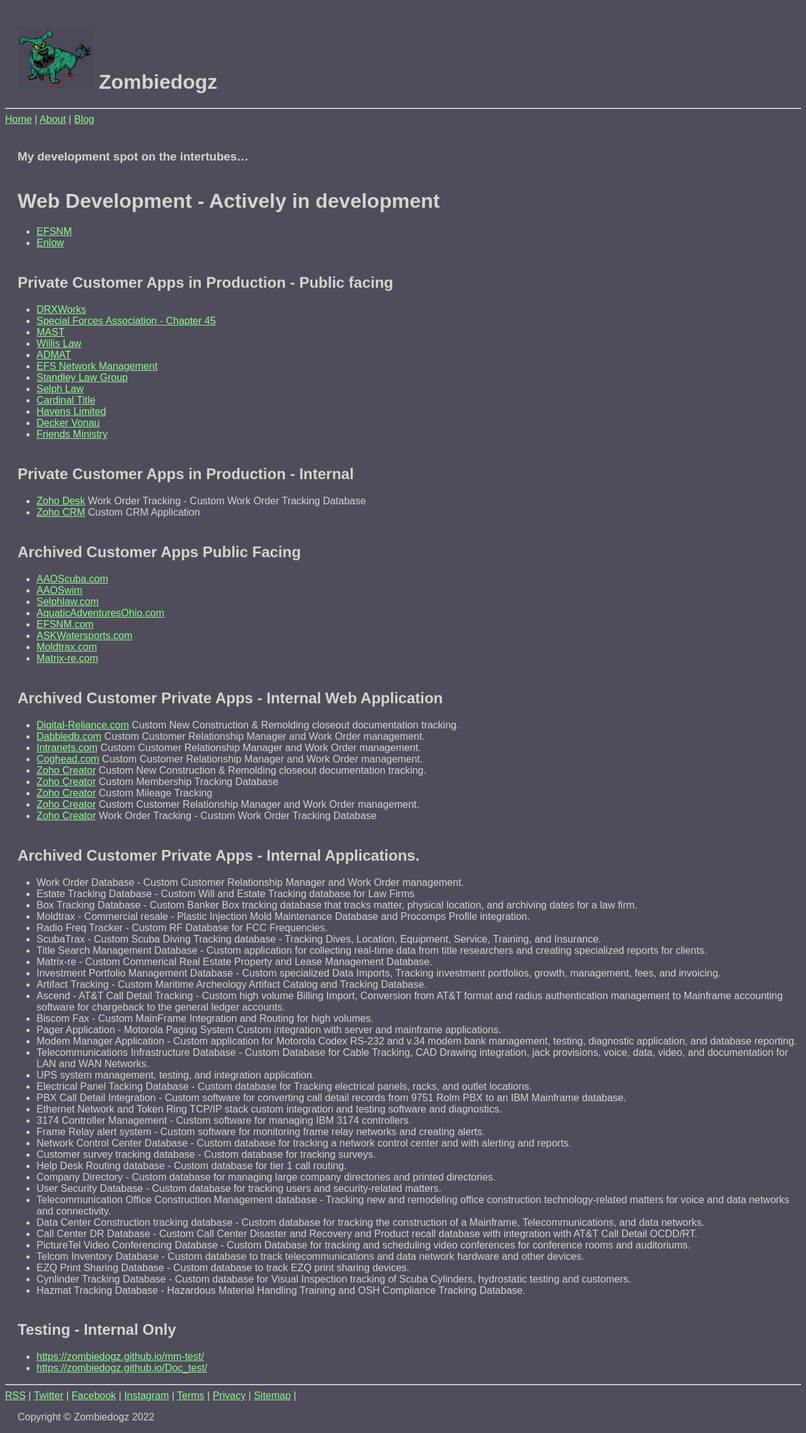
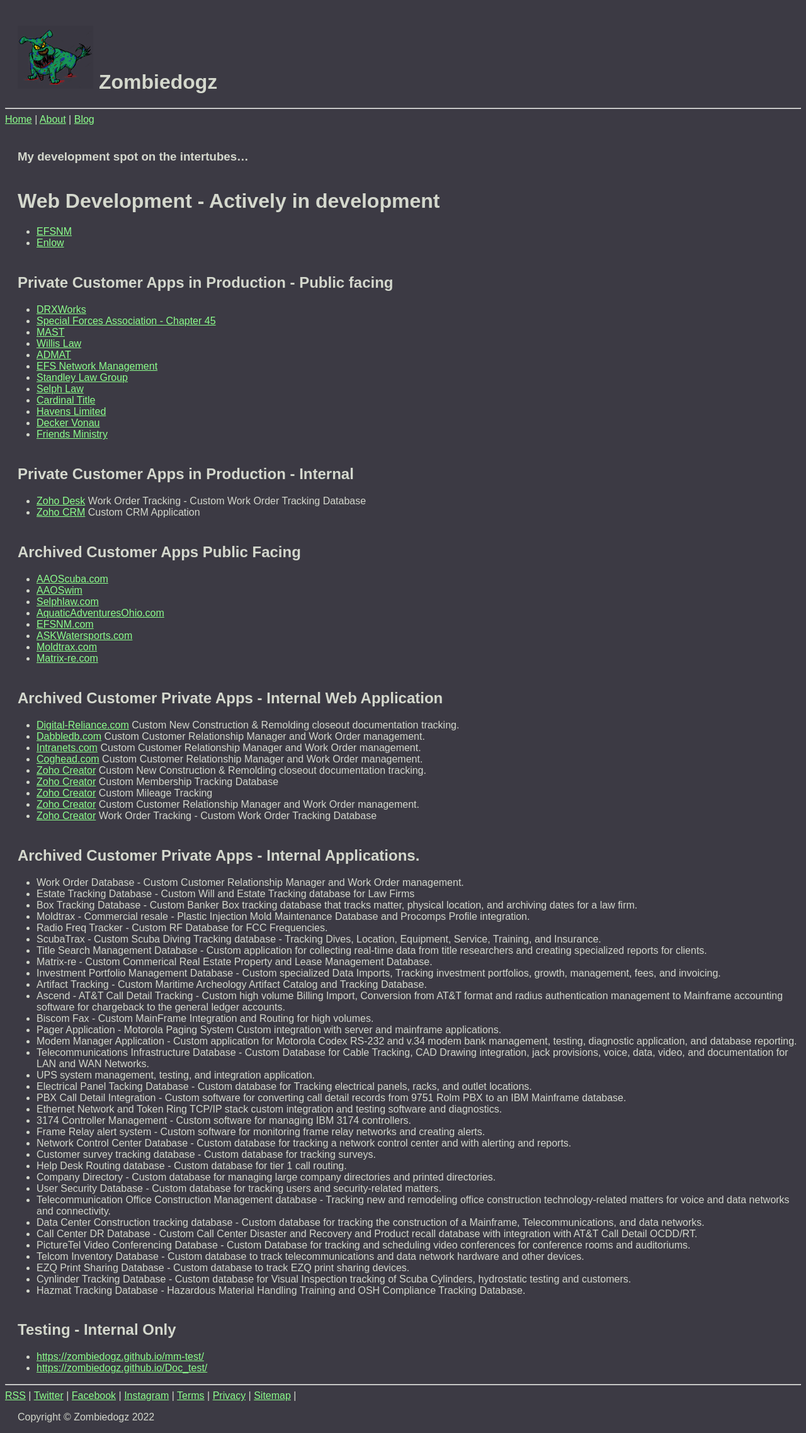
Before and after one commit to zombiedogz/zombiedogz.github.io, a Jekyll site: the page built from index.md, in a window 1280 px wide. Shown: the whole page at 63% size. Built offline with Jekyll 4.4.1, drawn with Linux system fonts in a browser that asks for light colours.

Commit message:
color adjustment

```diff
--- a/assets/css/z_styles.scss
+++ b/assets/css/z_styles.scss
@@ -4,7 +4,7 @@
 body {
     font-family:    Arial, sans-serif;
     color:        rgb(212, 216, 205);
-    background-color: rgb(79, 76, 92);
+    background-color: rgb(60, 58, 68);
   }
 
 h1,h2,h3,h4,h5,h6 {
@@ -22,7 +22,7 @@
 }
 
 a:visited {
-  color: red;
+  color: rgb(233, 134, 134);
 }
 
 a:hover {
```
